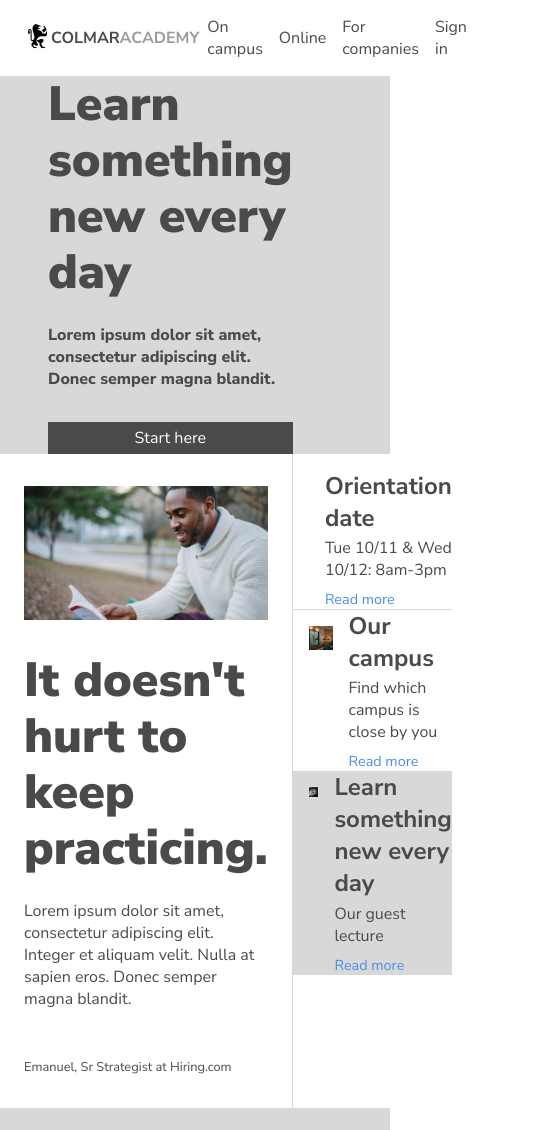
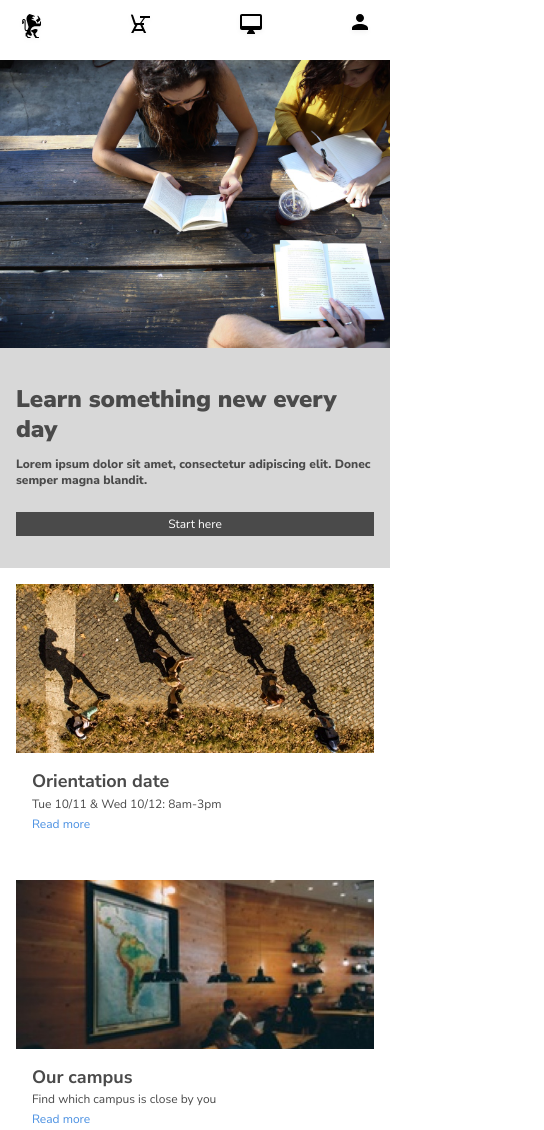
Before and after one commit to nemanja-tom/capstone, a plain HTML site: page index.html in a window 390 px wide. Shown: the top 1130 px of the page, 544 px wide, since content can reach past the window. Drawn offline with Linux system fonts and the light colour scheme.

Commit message:
Halfway through mobile CSS

```diff
--- a/index.html
+++ b/index.html
@@ -11,22 +11,30 @@
     <link rel="stylesheet" href="resources/css/style.css" type="text/css">
 </head>
 <body>
-    <header>
-        <div class="logo">
-            <img id="logo" src="resources/images/ic-logo.svg" alt="Capstone logo">
+    <!-- Header DESKTOP -->
+    <header class="desktop">
+        <a class="logo" href="#">
+            <img id="logo" src="resources/images/ic-logo.svg" alt="Colmar Academy logo icon">
             <p><span class="darkgray">COLMAR</span><span class="lightgray">ACADEMY</span></p>
-        </div>
+        </a>
         <nav class="menu">
             <ul>
-                <li>On campus</li>
-                <li>Online</li>
-                <li>For companies</li>
-                <li>Sign in</li>
+                <li><a href="#">On campus</a></li>
+                <li><a href="#">Online</a></li>
+                <li><a href="#">For companies</a></li>
+                <li><a href="#">Sign in</a></li>
             </ul>
         </nav>
     </header>
+    <!-- Header MOBILE -->
+    <header class="mobile">
+        <a href="#"><img src="resources/images/ic-logo.svg" alt="Colmar Academy logo icon"></a>
+        <a href="#"><img src="resources/images/ic-on-campus.svg" alt="On campus icon"></a>
+        <a href="#"><img src="resources/images/ic-online.svg" alt="Online icon"></a>
+        <a href="#"><img src="resources/images/ic-login.svg" alt="Login icon"></a>
+    </header>
     <main>
-        <!-- Benner -->
+        <!-- Banner -->
         <div class="banner">
             <div class="img">
                 <img src="resources/images/banner.jpg" alt="young people reading and writing at a desk">
@@ -37,8 +45,8 @@
                 <a href="#" class="button">Start here</a>
             </div>
         </div>
-        <!-- Information -->
-        <div class="information">
+        <!-- Information Desktop -->
+        <div class="information desktop">
             <div class="img">
                 <img src="resources/images/information-main.jpg" alt="a young man reading a book outdoors">
                 <div class="text">
@@ -80,8 +88,29 @@
                 </div>
             </div>
         </div>
+        <!-- Information Mobile -->
+        <div class="information mobile">
+            <div class="info">
+                <img src="resources/images/information-orientation-mobile.jpg" alt="people walking along a path">
+                <h3>Orientation date</h3>
+                <p>Tue 10/11 & Wed 10/12: 8am-3pm</p>
+                <a href="#">Read more</a>
+            </div>
+            <div class="info">
+                <img src="resources/images/information-campus-mobile.jpg" alt="people sitting in a recreation area">
+                <h3>Our campus</h3>
+                <p>Find which campus is close by you</p>
+                <a href="#">Read more</a>
+            </div>
+            <div class="info">
+                <img src="resources/images/information-guest-lecture-mobile.jpg" alt="a man with gray beard, glasses and a cap">
+                <h3>Learn something new every day</h3>
+                <p>Our guest lecture</p>
+                <a href="#">Read more</a>
+            </div>
+        </div>
         <!-- Start -->
-        <div class="start">
+        <div class="start desktop">
             <h1>Start learning</h1>
             <div class="grid">
                 <div class="box">
--- a/resources/css/style.css
+++ b/resources/css/style.css
@@ -46,6 +46,10 @@ a.button {
 
 /* Header */
 
+header.mobile {
+    display: none;
+}
+
 header {
     padding: 1rem 1.5rem;
     display: flex;
@@ -56,12 +60,13 @@ img#logo {
     height: 2rem;
 }
 
-.logo {
+a.logo {
     display: flex;
     align-items: center;
+    text-decoration: none;
 }
 
-.logo p {
+a.logo p {
     line-height: 2rem;
 }
 
@@ -77,6 +82,10 @@ nav.menu ul {
 
 nav.menu li {
     margin: auto 0.5rem;
+}
+
+nav.menu li a {
+    text-decoration: none;
 }
 
 /* Main */
@@ -106,7 +115,8 @@ nav.menu li {
     display: flex;
     flex-direction: column;
     justify-content: center;
-    padding-right: 8rem;
+    /* padding-right: 8rem; */
+    padding: 4rem 8rem 4rem 0;
     flex: 40rem;
 }
 
@@ -120,6 +130,10 @@ nav.menu li {
 }
 
 /* Information */
+
+.information.mobile {
+    display: none;
+}
 
 .information {
     background-color: white;
@@ -326,36 +340,6 @@ nav.menu li {
     width: 100%;
 }
 
-/* .information .img .text {
-    margin-top: 2rem;
-} */
-
-/* .information .img .text p {
-    margin-top: 1.5rem;
-} */
-
-/* .information .img .text p.name {
-    font-size: 0.8rem;
-    margin-top: 3rem;
-} */
-
-/*
-
-
-
-
-} */
-
-/*
-
-.information .news .info .text h3 {
-    margin-bottom: 0.2rem;
-}
-
- */
-
-
-
 /* Footer */
 
 footer {
@@ -379,3 +363,116 @@ footer li {
 footer p {
     font-size: 0.8rem;
 }
+
+/* RESIZE */
+
+@media only screen and (max-width: 1126px) {
+    .banner .text {
+        padding-right: 2rem;
+    }
+}
+
+@media only screen and (max-width: 940px) {
+    * {
+        font-size: 14px;
+    }
+    .banner .text {
+        padding-right: 2rem;
+    }
+    .banner .text h1, .information .text h1 {
+        font-size: 2rem;
+        font-weight: 900;
+        line-height: 2.5rem;
+        margin-bottom: 1rem;
+    }
+    h1 {
+        font-size: 2rem;
+    }
+    .news .info .text h3 {
+        font-size: 1.2rem;
+    }
+    .news .info .text p {
+        font-size: 0.8rem;
+    }
+}
+
+@media only screen and (max-width: 768px) {
+    * {
+        font-size: 12px;
+    }
+    header.mobile {
+        display: flex;
+        justify-content: space-between;
+    }
+    header.desktop {
+        display: none;
+    }
+
+    .banner {
+        display: block;
+    }
+    .banner .img {
+        padding: 0;
+    }
+    .banner .text {
+        padding: 2.67rem 1.33rem;
+    }
+    .banner .text h1, .information .text h1 {
+        font-size: 2rem;
+        font-weight: 900;
+        line-height: 2.5rem;
+        margin-bottom: 1rem;
+    }
+    h1 {
+        font-size: 2rem;
+    }
+    .news .info .text h3 {
+        font-size: 1.2rem;
+    }
+    .news .info .text p {
+        font-size: 0.8rem;
+    }
+    .information {
+        display: block;
+        padding: 1.33rem;
+    }
+    .information .img {
+        display: none;
+    }
+    .information.desktop {
+        display: none;
+    }
+    .information.mobile {
+        display: flex;
+        flex-direction: column;
+        align-items: center;
+        padding: 1.33rem 1.33rem 0 1.33rem;
+        border-bottom: 1px solid #d8d8d8;
+    }
+    .information.mobile img {
+        width: 100%;
+    }
+    .information.mobile .info {
+        padding-bottom: 4rem;
+    }
+    .information.mobile .info a {
+        text-decoration: none;
+        color: #4a90e2;
+        font-size: 1rem;
+    }
+    .information.mobile .info h3,
+    .information.mobile .info p,
+    .information.mobile .info a {
+        margin-left: 1.33rem;
+    }
+    .information.mobile .info h3 {
+        margin-top: 1rem;
+        margin-bottom: 0.2rem;
+    }
+    .information.mobile .info p {
+        margin-bottom: 0.33rem;
+    }
+    .start.desktop {
+        display: none;
+    }
+}
```
